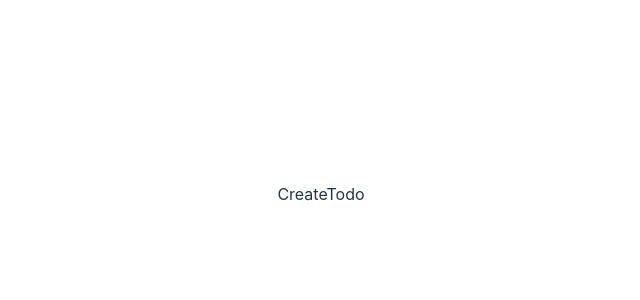
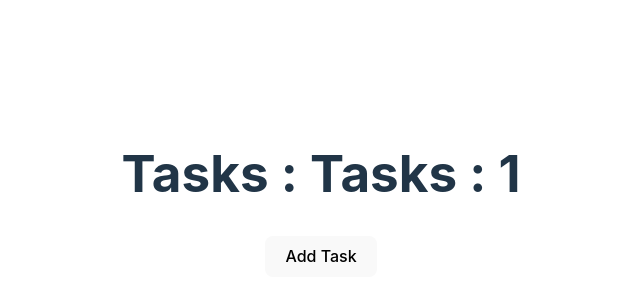
Before and after one commit to SUJINJEONG012/TheUltimateReactJSCourse2024BasicstoAdvancedReact, a React (Vite) app in the folder tasktrek/: page / in a window 1280 px wide. Shown: the part 206-506 px from the top of the page, without its empty margins (319-959 px from the left). Built offline with nearby package versions, Linux system fonts and the light colour scheme.

Commit message:
함수생성후 데이터 값 변경하는 부분 로직짜기

```diff
--- a/tasktrek/src/components/CreateTodo.jsx
+++ b/tasktrek/src/components/CreateTodo.jsx
@@ -1,8 +1,20 @@
 import React from "react";
 
 const CreateTodo = ()=>{
+    const tasks = 1;
+    const countTasks = ()=>{
+        if(tasks === 0){
+            return "No tasks avilable"
+        }else{
+            return `Tasks : ${tasks}`;
+        }
+    };
+
     return (
-        <div>CreateTodo</div>
+        <>
+        <h1>Tasks : {countTasks()} </h1>
+        <button>Add Task</button>
+        </>
     )
 }
 
```
